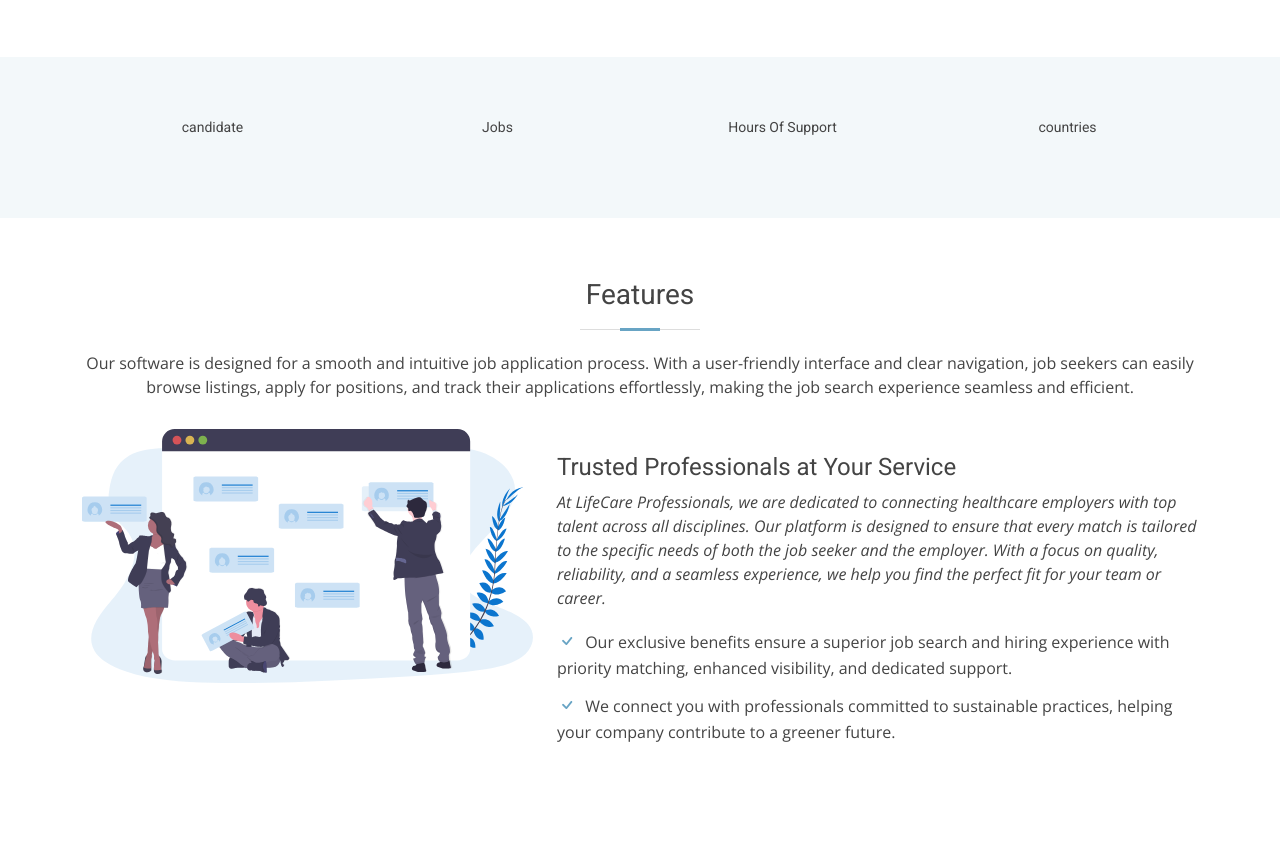
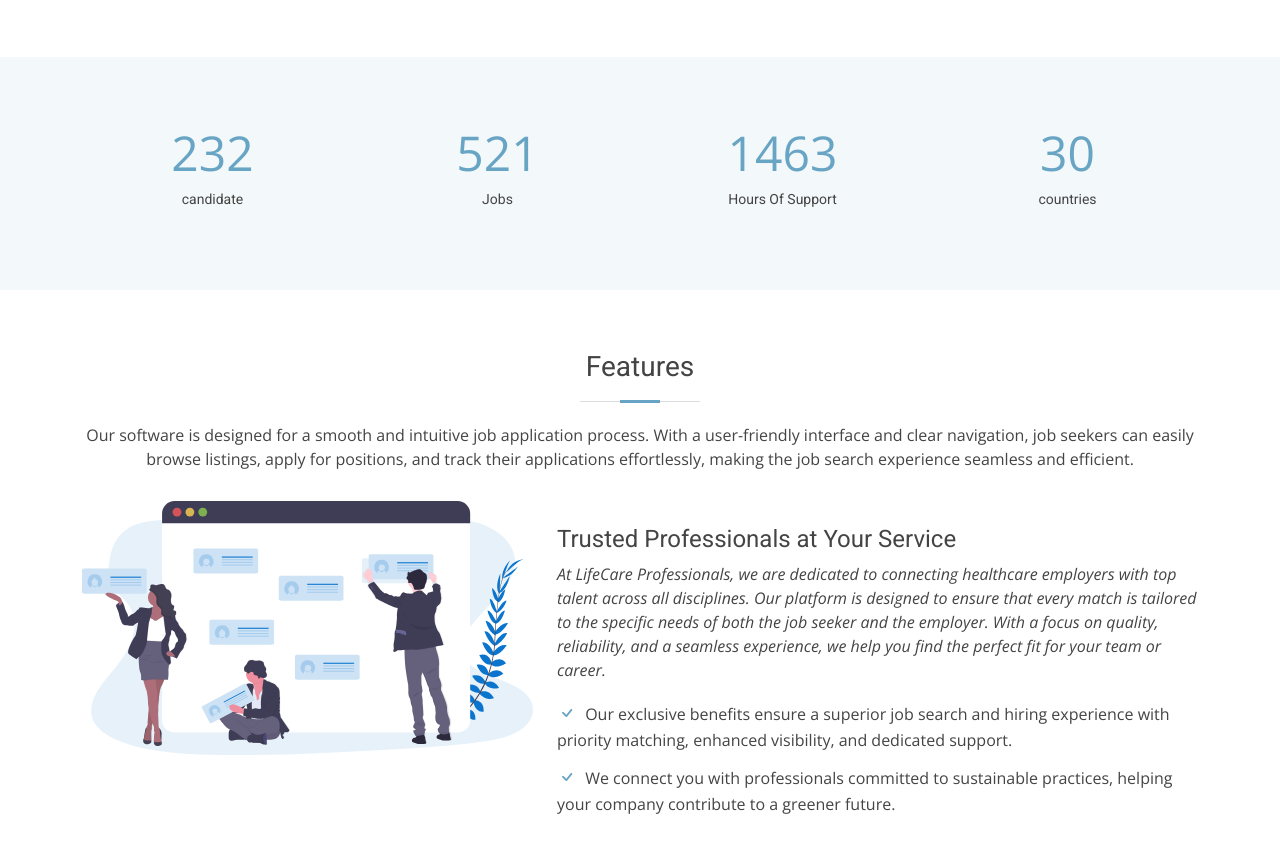
Before and after one commit to robedem/lifecare, a plain HTML site: page index.html in a window 1280 px wide. Shown: the part 1897-2764 px from the top of the page. Drawn offline with nearby package versions, Linux system fonts and the light colour scheme.

Commit message:
removed former update

```diff
--- a/index.html
+++ b/index.html
@@ -20,22 +20,13 @@
 
 
   <!-- Vendor CSS Files -->
-  <link rel="preload" href="assets/vendor/animate.css/animate.min.css" as="style" onload="this.onload=null;this.rel='stylesheet'">
-  <noscript><link rel="stylesheet" href="assets/vendor/animate.css/animate.min.css"></noscript>
-  <link rel="preload" href="assets/vendor/aos/aos.css" as="style" onload="this.onload=null;this.rel='stylesheet'">
-  <noscript><link rel="stylesheet" href="assets/vendor/aos/aos.css"></noscript>
-  <link rel="preload" href="assets/vendor/bootstrap/css/bootstrap.min.css" as="style" onload="this.onload=null;this.rel='stylesheet'">
-  <noscript><link rel="stylesheet" href="assets/vendor/bootstrap/css/bootstrap.min.css"></noscript>
-
-  <link rel="preload" href="assets/vendor/bootstrap-icons/bootstrap-icons.css" as="style" onload="this.onload=null;this.rel='stylesheet'">
-  <noscript><link rel="stylesheet" href="assets/vendor/bootstrap-icons/bootstrap-icons.css"></noscript>
-  <link rel="preload" href="assets/vendor/boxicons/css/boxicons.min.css" as="style" onload="this.onload=null;this.rel='stylesheet'">
-  <noscript><link rel="stylesheet" href="assets/vendor/boxicons/css/boxicons.min.css"></noscript>
-
-  <link rel="preload" href="assets/vendor/glightbox/css/glightbox.min.css" as="style" onload="this.onload=null;this.rel='stylesheet'">
-  <noscript><link rel="stylesheet" href="assets/vendor/glightbox/css/glightbox.min.css"></noscript>
-  <link rel="preload" href="assets/vendor/swiper/swiper-bundle.min.css" as="style" onload="this.onload=null;this.rel='stylesheet'">
-  <noscript><link rel="stylesheet" href="assets/vendor/swiper/swiper-bundle.min.css"></noscript>
+  <link href="assets/vendor/animate.css/animate.min.css" rel="stylesheet">
+  <link href="assets/vendor/aos/aos.css" rel="stylesheet">
+  <link href="assets/vendor/bootstrap/css/bootstrap.min.css" rel="stylesheet">
+  <link href="assets/vendor/bootstrap-icons/bootstrap-icons.css" rel="stylesheet">
+  <link href="assets/vendor/boxicons/css/boxicons.min.css" rel="stylesheet">
+  <link href="assets/vendor/glightbox/css/glightbox.min.css" rel="stylesheet">
+  <link href="assets/vendor/swiper/swiper-bundle.min.css" rel="stylesheet">
 
 
   <!-- Template Main CSS File -->
@@ -387,14 +378,14 @@
   <a href="#" class="back-to-top d-flex align-items-center justify-content-center"><i class="bi bi-arrow-up-short"></i></a>
 
   <!-- Vendor JS Files -->
-  <script src="assets/vendor/purecounter/purecounter_vanilla.js" defer></script>
+  <script src="assets/vendor/purecounter/purecounter_vanilla.js"></script>
   <script src="assets/vendor/aos/aos.js"></script>
-  <script src="assets/vendor/bootstrap/js/bootstrap.bundle.min.js" defer></script>
-  <script src="assets/vendor/glightbox/js/glightbox.min.js" defer></script>
-  <script src="assets/vendor/isotope-layout/isotope.pkgd.min.js" defer></script>
-  <script src="assets/vendor/swiper/swiper-bundle.min.js" defer></script>
-  <script src="assets/vendor/waypoints/noframework.waypoints.js" defer></script>
-  <script src="assets/vendor/php-email-form/validate.js" defer></script>
+  <script src="assets/vendor/bootstrap/js/bootstrap.bundle.min.js"></script>
+  <script src="assets/vendor/glightbox/js/glightbox.min.js"></script>
+  <script src="assets/vendor/isotope-layout/isotope.pkgd.min.js"></script>
+  <script src="assets/vendor/swiper/swiper-bundle.min.js"></script>
+  <script src="assets/vendor/waypoints/noframework.waypoints.js"></script>
+  <script src="assets/vendor/php-email-form/validate.js"></script>
 
   <!-- Template Main JS File -->
   <script src="assets/js/main.js"></script>
```
